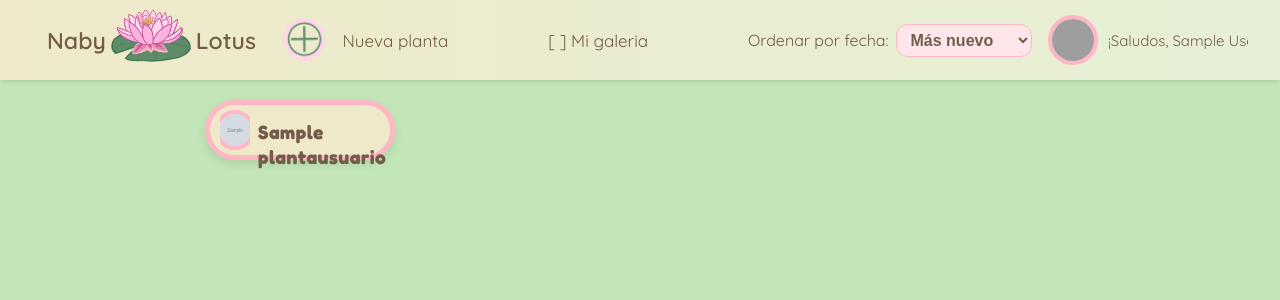
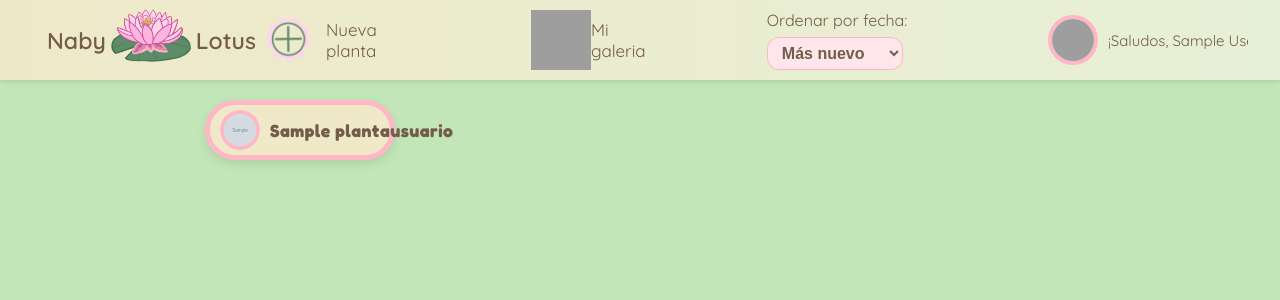
Before and after one commit to Nawelhidalgo/ProyectoFinal, a Flask app: page /home in a window 1280 px wide. Shown: the top 300 px of the page. Run offline with Flask 3, Linux system fonts and the light colour scheme; the visitor is signed in with stand-in values (Sample User, id 1); tables that the repository leaves empty hold one stand-in row (values such as "Sample post"); grey boxes marked "Sample" are stand-in pictures; grey boxes are pictures that could not be loaded.

Commit message:
arrreglo de diseños

```diff
--- a/static/css/home.css
+++ b/static/css/home.css
@@ -116,6 +116,10 @@ header{
     margin: 0;
     padding: 0;
 }
+.galeria img{
+  height: 60px;
+  width: 60px;
+}
 
 .filtrador{
     display: flex;
@@ -192,24 +196,23 @@ section a:hover {
     cursor: pointer;
 }
 
-.ContenedorPlantas{
+.ContenedorPlantas {
     height: 60px;
     width: 190px;
     background-color: #EFE9C9;
     border: 5px solid #FFB6C5;
     border-radius: 30px;
-    box-shadow:  0 4px 10px rgba(0, 0, 0, 0.1);
+    box-shadow: 0 4px 10px rgba(0, 0, 0, 0.1);
     display: flex;
+    align-items: center;
     padding: 0 10px;
-    transition: background-color 0.3s ease, border-color 0.3s ease
-
+    transition: background-color 0.3s ease, border-color 0.3s ease;
 }
 
 .ContenedorPlantas:hover {
     background-color: #e3f0d9;
     border-color: #a9d18e;
     cursor: pointer;
-    transition: background-color 0.3s ease, border-color 0.3s ease;
     transform: scale(1.03);
 }
 
@@ -217,11 +220,11 @@ section a:hover {
     display: flex;
     align-items: center;
     justify-content: center;
-    border-radius: 40px;
-    padding: 10px 15px;
+    width: 40px;
+    height: 40px;
+    border-radius: 50%;
     overflow: hidden;
-    width: fit-content;
-
+    flex-shrink: 0;
 }
 
 .ImagenIngresada img {
@@ -230,17 +233,14 @@ section a:hover {
     border-radius: 50%;
     border: 4px solid #FFB6C5;
     object-fit: cover;
-    margin: 0px;
 }
 
-.planta{
+.planta {
     color: #735C49;
-    margin: 15px 0px 0px 8px;
+    margin-left: 10px;
     font-family: 'Fredoka', sans-serif;
     font-weight: 600;
-    line-height: 1.3;
-    font-size: 1.2rem;
+    font-size: 1.1rem;
     letter-spacing: 0.5px;
-
-
+    white-space: nowrap;
 }
--- a/templates/home.html
+++ b/templates/home.html
@@ -49,7 +49,8 @@
       </div>
       <p>Nueva planta</p>
       <a href="/galeria" class="galeria">
-        <p>[ ] Mi galeria</p>
+        <img src="../static/Imagenes/img_nabyLotus/logo_galeria.png" alt="">
+        <p>Mi galeria</p>
       </a>
       <div class="filtrador">
         Ordenar por fecha:
```
